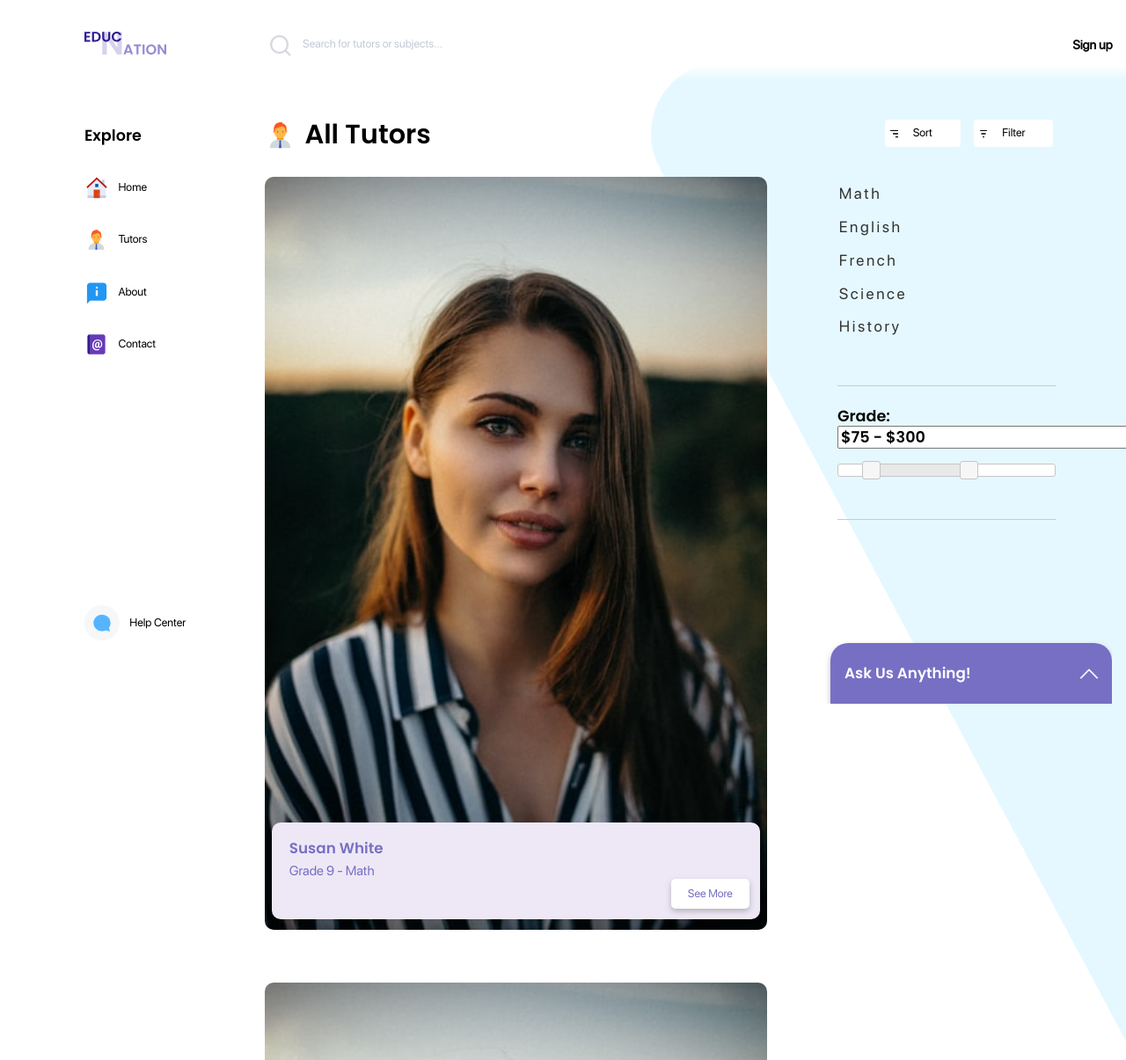
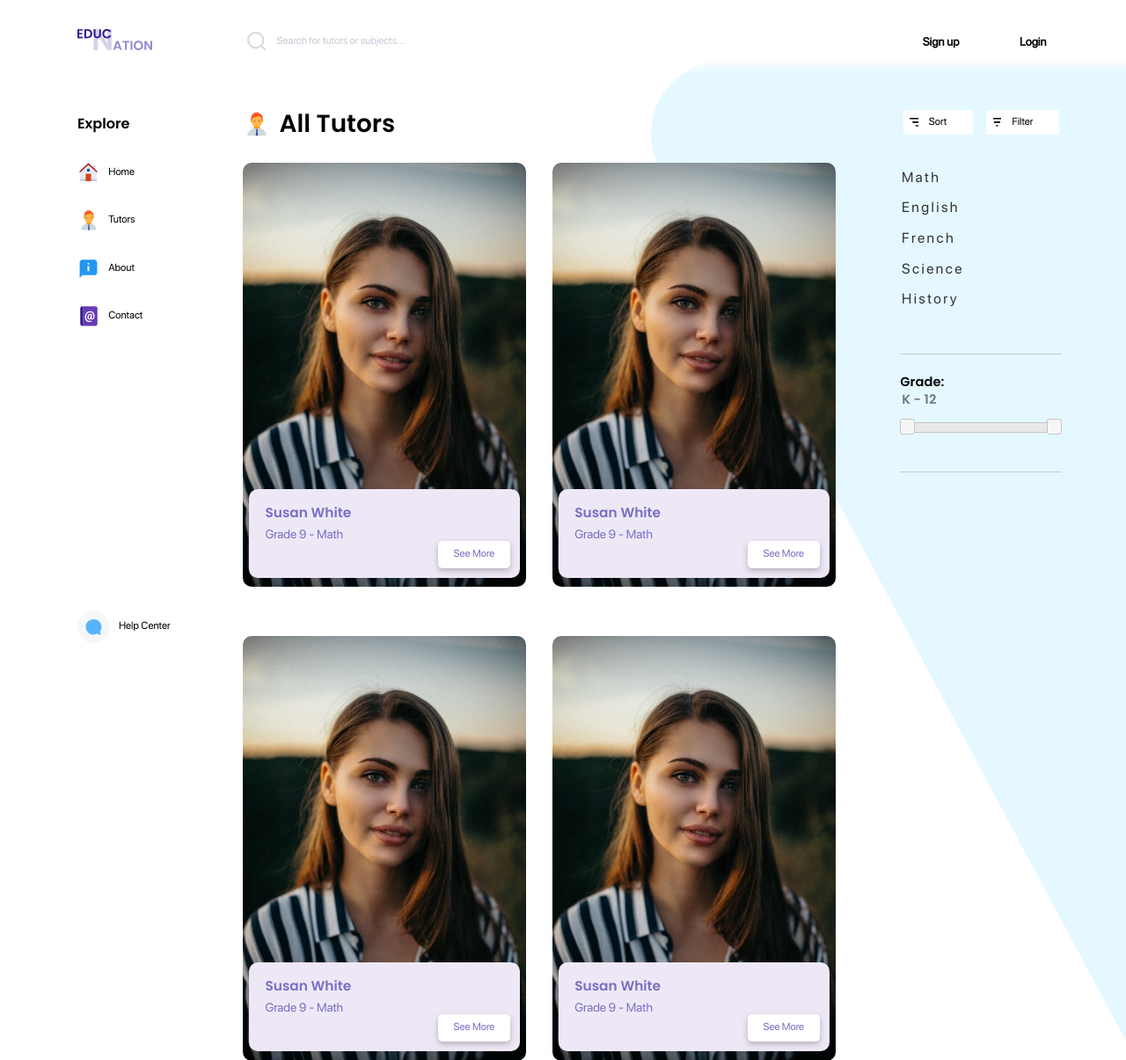
Before and after one commit to jjccy/Education_Nation, a PHP site: page /tutors-listing.php in a window 1280 px wide. Shown: the top 1205 px of the page at 88% size. Run offline with PHP 8.4, Linux system fonts and the light colour scheme; some libraries are stand-ins or nearby versions.

Commit message:
tutor lisiting page improve

```diff
--- a/css/style.css
+++ b/css/style.css
@@ -1,5 +1,3 @@
-}
-
 /* basic styling */
 * {
     box-sizing: border-box !important;
--- a/css/tutorListing.css
+++ b/css/tutorListing.css
@@ -167,6 +167,23 @@
   color: #776FC4;
 }
 
+.group input[type=text] {
+  background-color: rgba(0, 0, 0, 0);
+  border: none;
+  margin-top: .1em;
+  color: #777;
+  font-size: 1rem;
+}
+
+.group #slider-range {
+  margin-left: .5em;
+  margin-right: .5em;
+}
+
+.group #slider-range .ui-slider-handle:active{
+  background-color: #776FC4;
+}
+
 
 /* end list contents */
 
--- a/js/tutorListing.js
+++ b/js/tutorListing.js
@@ -23,15 +23,21 @@
 };
 
 $( function() {
+  var low;
   $( "#slider-range" ).slider({
     range: true,
     min: 0,
-    max: 500,
-    values: [ 75, 300 ],
+    max: 12,
+    values: [ 0, 12 ],
     slide: function( event, ui ) {
-      $( "#amount" ).val( "$" + ui.values[ 0 ] + " - $" + ui.values[ 1 ] );
+      if (ui.values[0] == 0) {
+        low = "K";
+      }
+      else {
+        low = ui.values[ 0 ];
+      }
+      $( "#amount" ).val( low + " - " + ui.values[ 1 ] );
     }
   });
-  $( "#amount" ).val( "$" + $( "#slider-range" ).slider( "values", 0 ) +
-    " - $" + $( "#slider-range" ).slider( "values", 1 ) );
+  $( "#amount" ).val("K" + " - " + $( "#slider-range" ).slider( "values", 1 ) );
 } );
--- a/tutors-listing.php
+++ b/tutors-listing.php
@@ -24,7 +24,7 @@
     <div class="background"></div>
 
     <!-- start of chat module -->
-    <iframe class="help-iframe" id="iframeHelp" src="help-overlay.php" frameborder="0"></iframe>
+    <!-- <iframe class="help-iframe" id="iframeHelp" src="help-overlay.php" frameborder="0"></iframe> -->
     <!-- end of chat module -->
 
     <!-- start body wrapper -->
```
